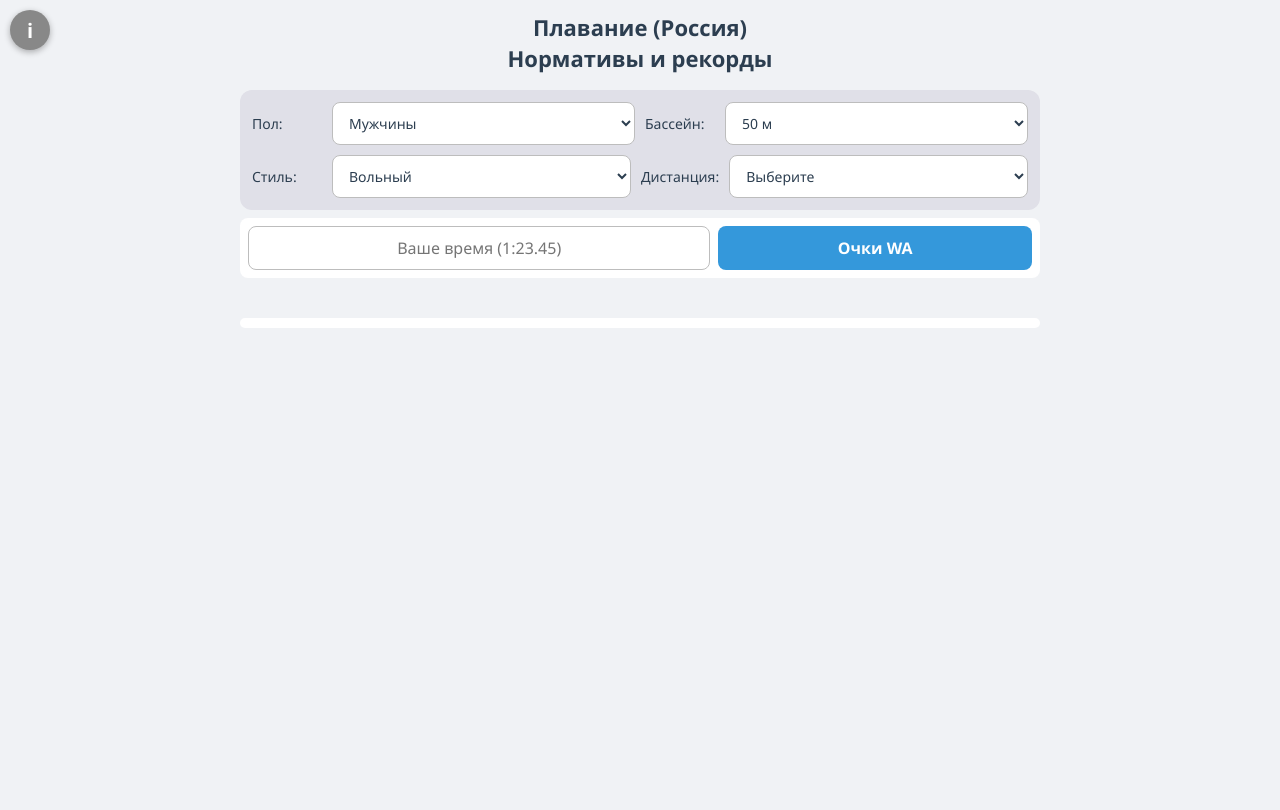
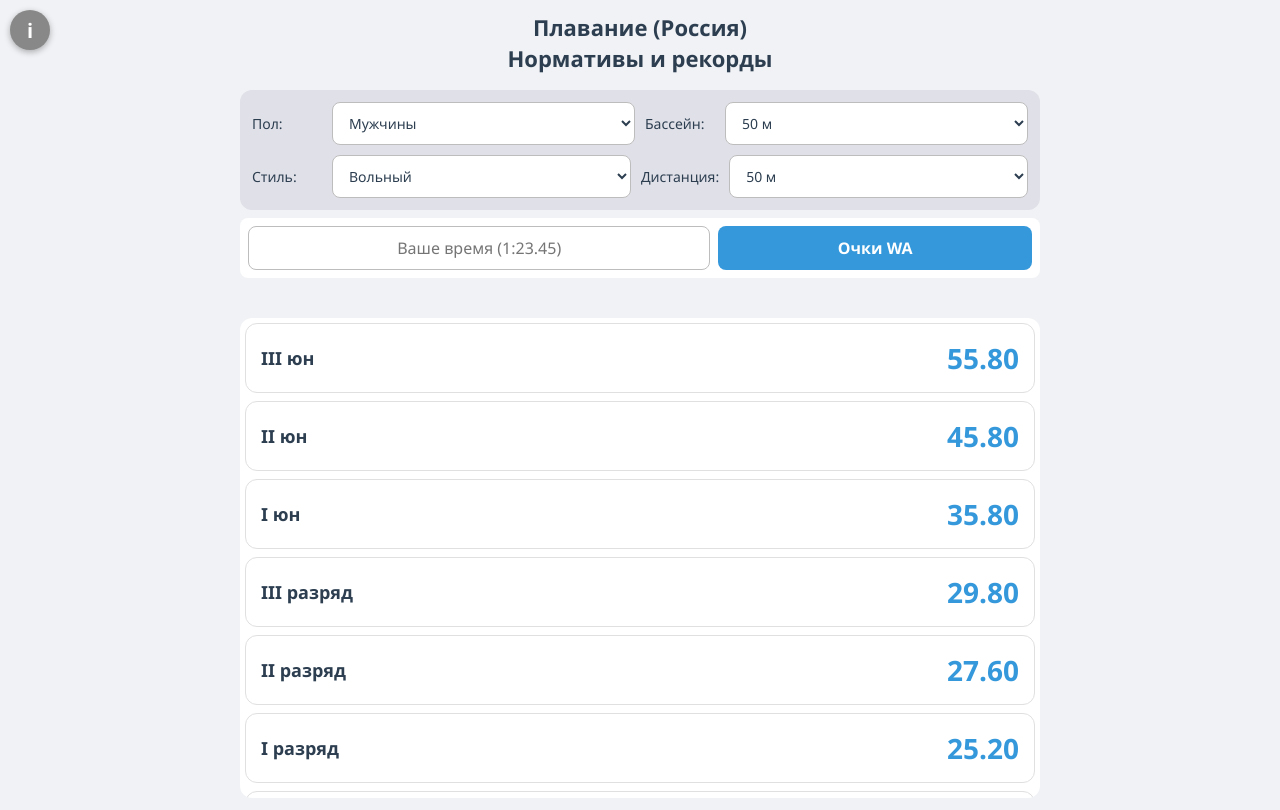
Before and after one commit to vkv1004/SwimShark, a plain HTML site: page index.html in a window 1280 px wide. Drawn offline with Linux system fonts and the light colour scheme.

Commit message:
Исправил баги

```diff
--- a/index.html
+++ b/index.html
@@ -442,7 +442,7 @@
 
     <script>
         // ==================== ДАННЫЕ ====================
-	const men25 = [
+	const men_25 = [
             ["50, баттерфляй", "58.05", "48.05", "38.05", "33.05", "30.05", "26.95", "24.95", "23.95", "22.52", "22.34", "22.34", "22.28", "21.73", "21.32", "21.32"],
             ["100, баттерфляй", "02:01.10", "01:49.10", "01:30.10", "01:20.10", "01:10.10", "01:01.50", "58.00", "54.00", "50.15", "50.12", "50.12", "49.03", "48.48", "47.71", "47.68"],
             ["200, баттерфляй", "04:36.20", "03:56.20", "03:21.20", "02:57.20", "02:36.70", "02:17.95", "02:09.95", "02:02.95", "01:52.45", "1:53.10", "1:51.84", "1:49.61", "1:49.46", "1:48.64", "1:46.85"],
@@ -463,7 +463,7 @@
             ["200, на спине", "04:50.20", "04:10.20", "03:24.20", "02:56.20", "02:36.20", "02:19.20", "02:11.45", "02:04.75", "01:52.45", "1:48.02", "1:47.89", "1:47.89", "1:46.11", "1:45.12", "1:45.12"]
         ];
 
-    const men50 = [
+    const men_50 = [
             ["50, баттерфляй", "58.80", "48.80", "38.80", "33.80", "30.80", "27.70", "25.70", "24.70", "23.27", "23.05", "22.96", "22.96", "22.36", "22.27", "22.27"],
             ["100, баттерфляй", "02:10.60", "01:50.60", "01:31.60", "01:21.60", "01:11.60", "01:03.00", "59.50", "55.50", "51.62", "50.83", "50.62", "50.62", "50.70", "49.48", "49.45"],
             ["200, баттерфляй", "04:39.20", "03:59.20", "03:24.20", "03:00.20", "02:39.70", "02:20.95", "02:13.95", "02:05.95", "01:56.23", "1:56.50", "1:52.71", "1:53.79", "1:54.31", "1:50.34", "1:50.34"],
@@ -483,7 +483,7 @@
             ["200, на спине", "04:53.20", "04:13.20", "03:27.20", "02:59.20", "02:38.20", "02:22.45", "02:15.45", "02:07.75", "01:57.30", "1:55.14", "1:54.87", "1:54.87", "1:53.23", "1:52.30", "1:51.92"]
         ];
 
-    const women25 = [
+    const women_25 = [
             ["50, баттерфляй", "01:03.55", "53.55", "43.55", "36.55", "33.55", "30.95", "28.45", "27.30", "25.62", "25.66", "24.61", "24.55", "24.58", "24.38", "23.72"],
             ["100, баттерфляй", "02:21.10", "02:01.10", "01:42.10", "01:30.10", "01:19.10", "01:09.50", "01:05.00", "01:01.50", "57.16", "56.84", "55.52", "55.30", "55.63", "54.61", "52.71"],
             ["200, баттерфляй", "05:01.20", "04:21.20", "03:45.20", "03:18.20", "02:55.20", "02:34.45", "02:24.45", "02:16.95", "02:07.15", "2:05.97", "2:04.55", "1:59.32", "2:03.76", "1:59.61", "1:59.32"],
@@ -504,7 +504,7 @@
             ["200, на спине", "05:15.20", "04:35.20", "03:50.20", "03:16.20", "02:54.20", "02:34.95", "02:25.95", "02:17.95", "02:05.15", "2:03.84", "2:02.25", "1:59.96", "2:01.57", "1:59.23", "1:57.33"]
         ];
 
-    const women50 = [
+    const women_50 = [
             ["50, баттерфляй", "01:04.30", "54.30", "44.30", "37.30", "34.30", "31.70", "29.20", "28.05", "26.03", "25.79", "25.56", "25.46", "25.30", "24.43", "24.43"],
             ["100, баттерфляй", "02:22.60", "02:02.60", "01:43.60", "01:31.60", "01:20.60", "01:11.00", "01:06.50", "01:03.00", "58.06", "57.96", "56.46", "56.33", "56.42", "55.48", "54.33"],
             ["200, баттерфляй", "05:04.20", "04:24.20", "03:48.20", "03:21.20", "02:58.20", "02:37.45", "02:27.45", "02:19.95", "02:08.90", "2:07.67", "2:06.26", "2:03.03", "2:07.33", "2:04.27", "2:01.65"],
@@ -983,7 +983,7 @@
     "РМ_Женщины_25 м_комплекс_100": ["WALSH Gretchen", "Budapest (HUN)", "13.12.2024"],
     "РМ_Женщины_25 м_комплекс_200": ["DOUGLASS Kate", "Budapest (HUN)", "10.12.2024"],
     "РМ_Женщины_25 м_комплекс_400": ["MCINTOSH Summer", "Budapest (HUN)", "14.12.2024"]
-			};
+	};
 
         // ==================== ФУНКЦИИ ====================
         function extractDistance(fullName) {
```
